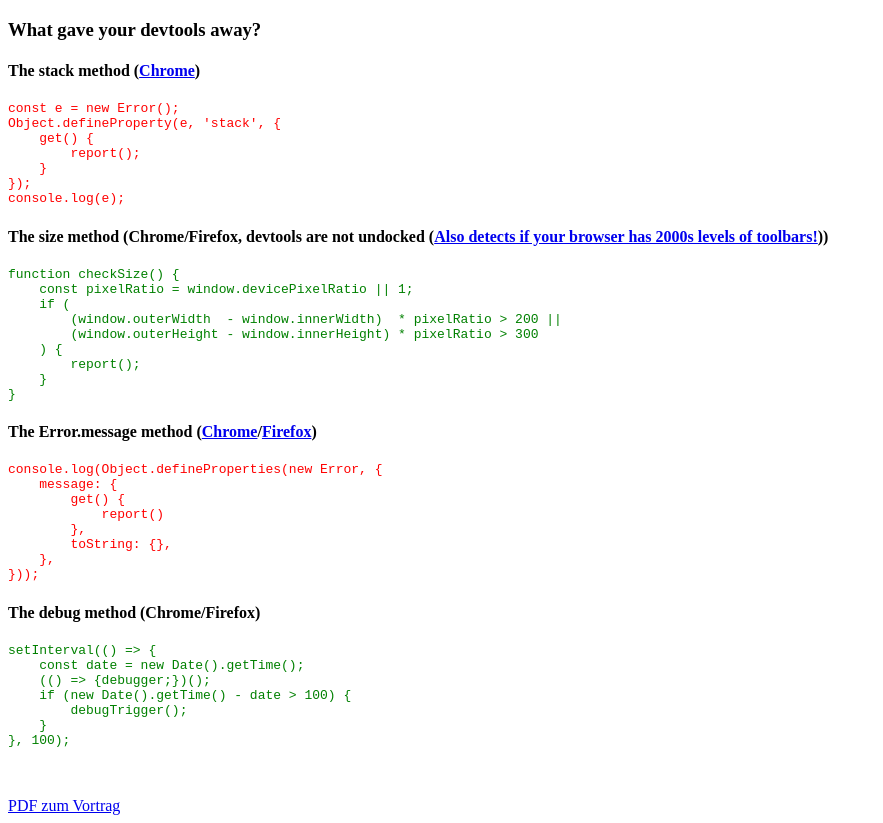
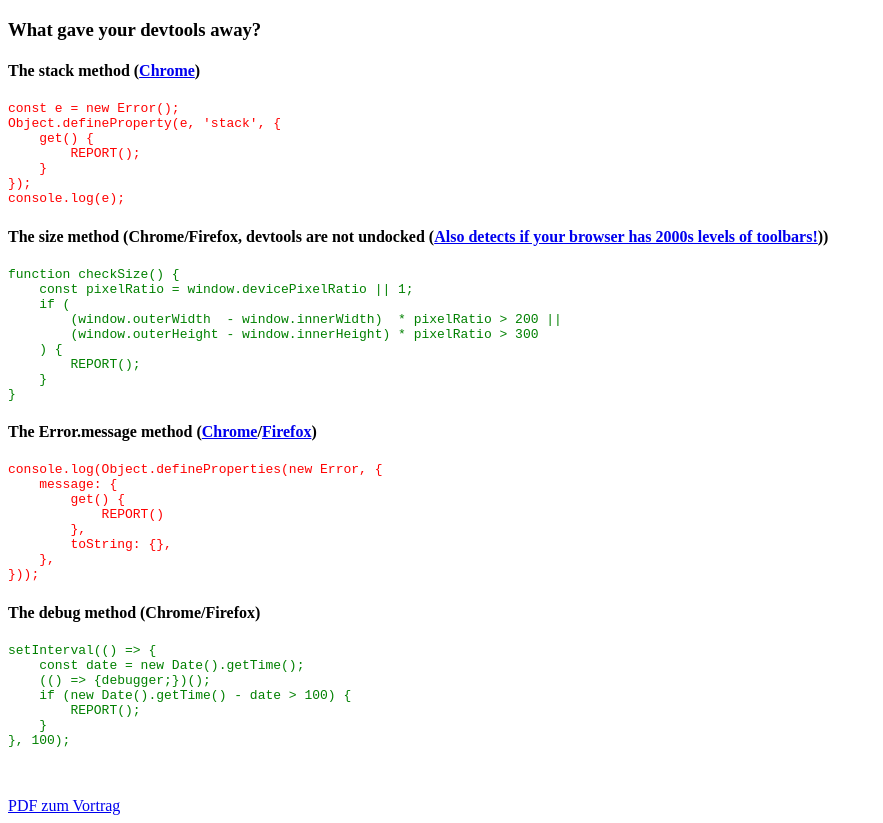
Before and after one commit to dbartussek/devtools_detection, a plain HTML site: page index.html in a window 1280 px wide. Shown: the whole page, without its empty margins (0-883 px from the left). Drawn offline with Linux system fonts and the light colour scheme.

Commit message:
Changed the 'function' that is shown as being called to REPORT

```diff
--- a/index.html
+++ b/index.html
@@ -26,7 +26,7 @@ What gave your devtools away?
 <pre><code id="classic" class="check">const e = new Error();
 Object.defineProperty(e, 'stack', {
     get() {
-        report();
+        REPORT();
     }
 });
 console.log(e);
@@ -57,7 +57,7 @@ classicTriggered.then(() => {
         (window.outerWidth  - window.innerWidth)  * pixelRatio > 200 ||
         (window.outerHeight - window.innerHeight) * pixelRatio > 300
     ) {
-        report();
+        REPORT();
     }
 }
 </code></pre>
@@ -92,7 +92,7 @@ sizeTriggered.then(() => {
 <pre><code id="message_only" class="check">console.log(Object.defineProperties(new Error, {
     message: {
         get() {
-            report()
+            REPORT()
         },
         toString: {},
     },
@@ -119,7 +119,7 @@ messageTriggered.then(() => {
     const date = new Date().getTime();
     (() => {debugger;})();
     if (new Date().getTime() - date > 100) {
-        debugTrigger();
+        REPORT();
     }
 }, 100);
 </code></pre>
```
